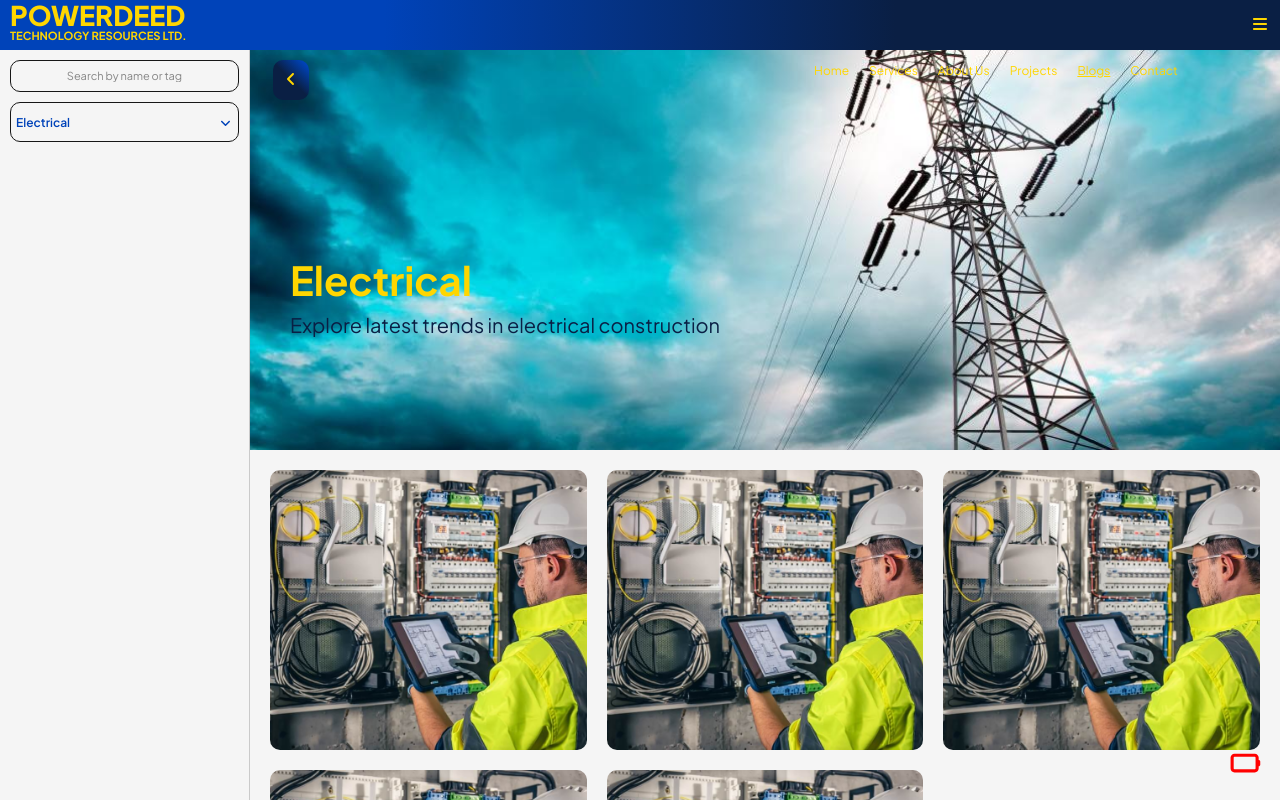
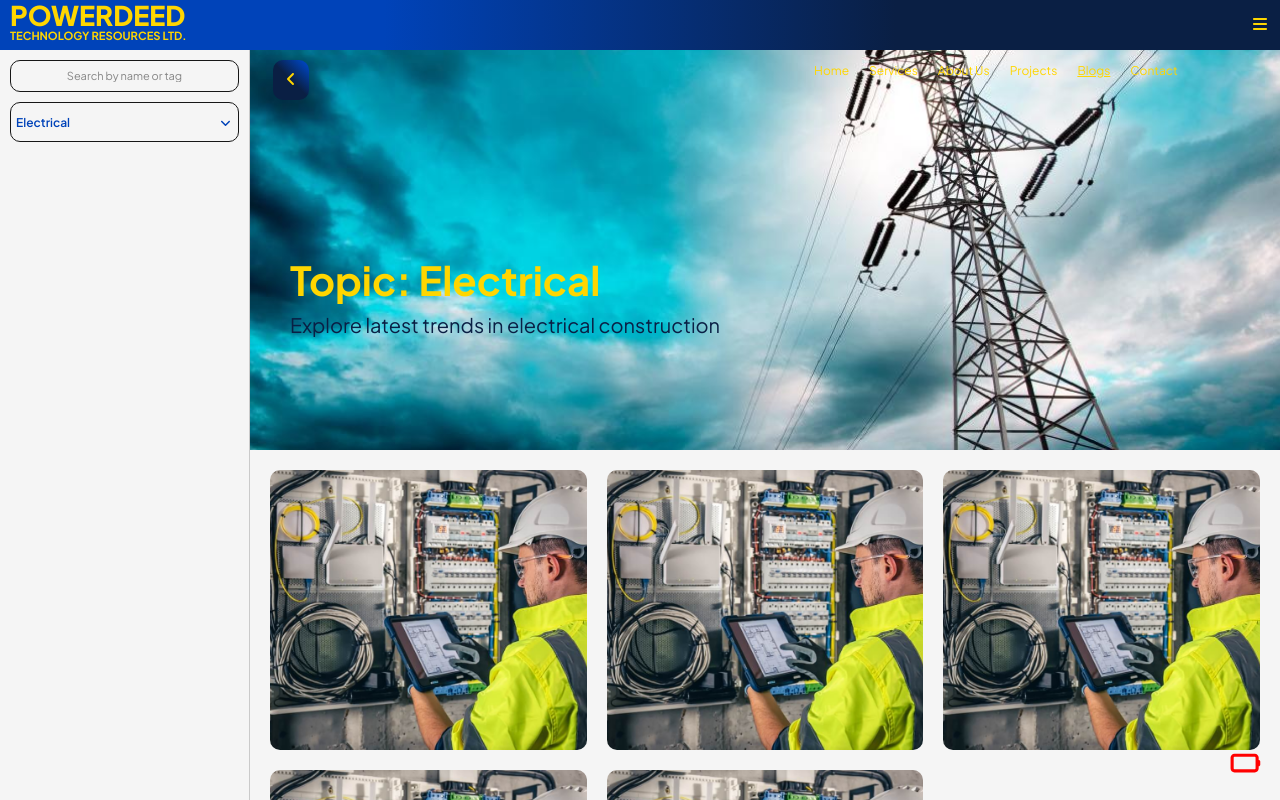
Before and after one commit to Powerdeed/PTR-client-website, a Next.js app: page /blogs in a window 1280 px wide. Shown: the top 800 px of the page. Built offline with nearby package versions, Linux system fonts and the light colour scheme.

Commit message:
Adjusted blog topic title text size and positioning.

```diff
--- a/components/features/blogs/BlogTopicSection.tsx
+++ b/components/features/blogs/BlogTopicSection.tsx
@@ -12,8 +12,8 @@ export default function BlogTopicSection() {
           className="w-full h-full"
         />
 
-        <div className="absolute top-1/2 left-10 text-(--primary-yellow) text-[40px] font-bold">
-          Electrical
+        <div className="absolute top-1/2 left-2.5 md:left-10 text-(--primary-yellow) text-[30px] md:text-[40px] font-bold">
+          Topic: Electrical
           <div className="text-[16px] lg:text-[20px] font-normal text-(--primary-blue)">
             Explore latest trends in electrical construction
           </div>
```
